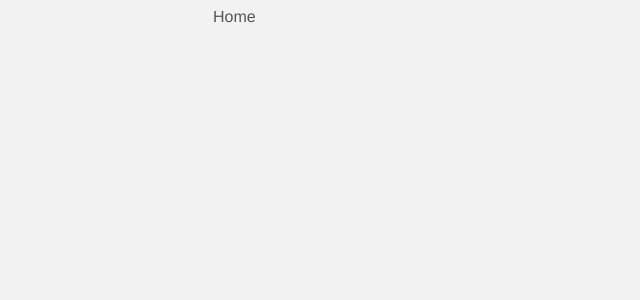
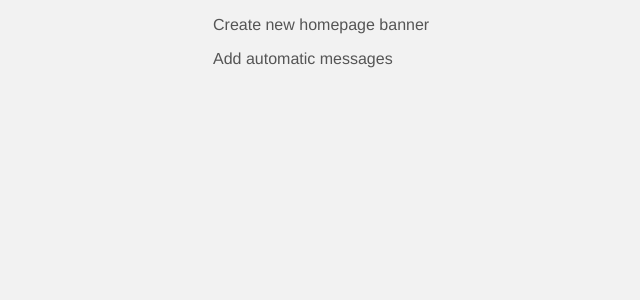
Before and after one commit to AlekhineFan/project-tracker, a Vue app in the folder vue_app/: page / in a window 1280 px wide. Shown: the top 300 px of the page, without its empty margins (127-767 px from the left). Built offline with nearby package versions, Linux system fonts and the light colour scheme; data requests are answered from the project's data file.

Commit message:
add json-server, data

```diff
--- /dev/null
+++ b/vue_app/data/db.json
@@ -0,0 +1,16 @@
+{
+  "projects": [
+    {
+      "id": 1,
+      "title": "Create new homepage banner",
+      "details": "Some details",
+      "complete": true
+    },
+    {
+      "id": 2,
+      "title": "Add automatic messages",
+      "details": "create triggers",
+      "complete": false
+    }
+  ]
+}
--- a/vue_app/package.json
+++ b/vue_app/package.json
@@ -8,6 +8,7 @@
   },
   "dependencies": {
     "core-js": "^3.6.5",
+    "json-server": "^0.16.3",
     "vue": "^3.0.0",
     "vue-router": "^4.0.0-0"
   },
--- a/vue_app/src/views/Home.vue
+++ b/vue_app/src/views/Home.vue
@@ -1,6 +1,10 @@
 <template>
   <div class="home">
-    Home
+    <div v-if="projects.length">
+      <div v-for="project in projects" :key="project.id">
+        <p>{{ project.title }}</p>
+      </div>
+    </div>
   </div>
 </template>
 
@@ -10,5 +14,16 @@
   export default {
     name: 'Home',
     components: {},
+    data() {
+      return {
+        projects: [],
+      };
+    },
+    mounted() {
+      fetch('http://localhost:3000/projects')
+        .then(res => res.json())
+        .then(data => (this.projects = data))
+        .catch(err => console.log(err));
+    },
   };
 </script>
```
Also changed, not shown: 1 other file (tests, documents, lock files or other folders).
